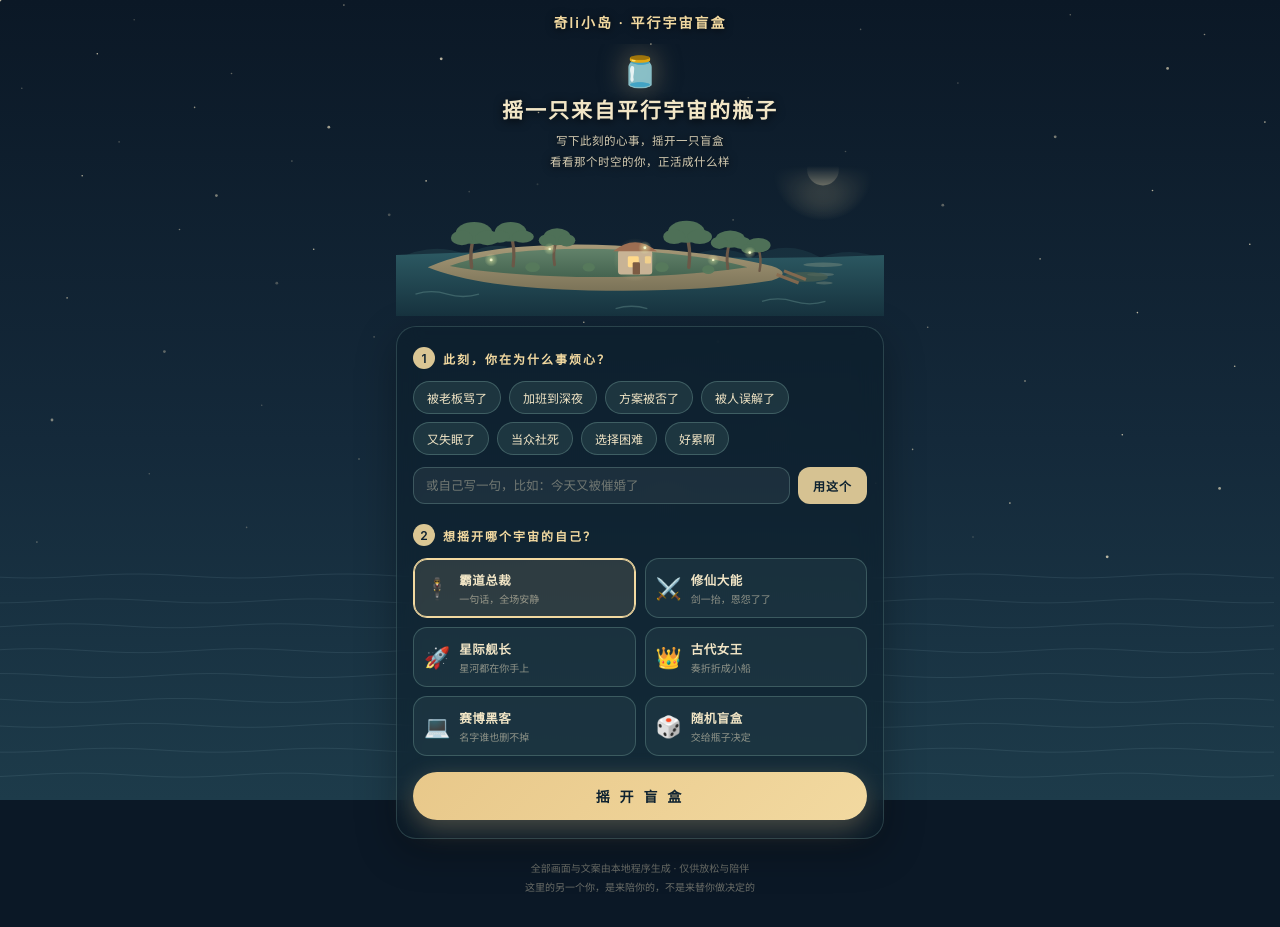
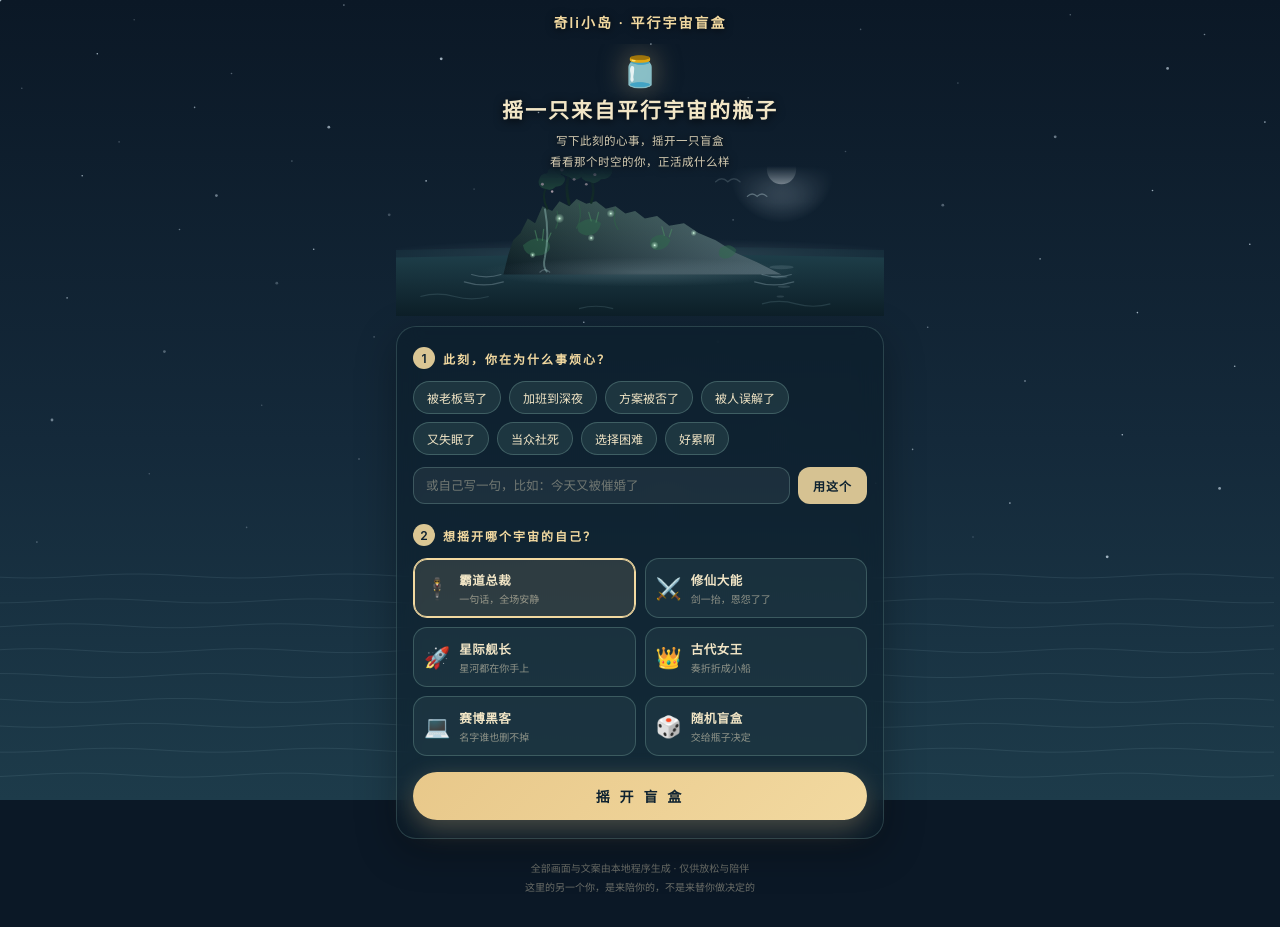
Before and after one commit to hmuma1/qijixinli-h5, a plain HTML site: page game7/index.html in a window 1280 px wide. Drawn offline with Linux system fonts and the light colour scheme; animation ran at ten frames a second.

Commit message:
奇li小岛：孤岛改为世外桃源（树/花/青苔/山泉/萤光/归鸟），漂流瓶还原

```diff
--- a/game7/index.html
+++ b/game7/index.html
@@ -37,7 +37,7 @@ padding:12px 0 10px;margin-bottom:2px}
 .hero h1{position:relative;font-size:21px;letter-spacing:2px;margin:0 0 7px;font-weight:600;text-shadow:0 2px 10px rgba(0,0,0,.8)}
 .hero p{position:relative;font-size:11.5px;line-height:1.8;color:rgba(242,230,198,.88);letter-spacing:.5px;margin:0;text-shadow:0 1px 8px rgba(0,0,0,.85)}
 .hero .scene{position:absolute;left:0;right:0;bottom:0;width:100%;height:150px;z-index:1;pointer-events:none;
--webkit-mask-image:linear-gradient(to bottom,transparent 0%,#000 34%);mask-image:linear-gradient(to bottom,transparent 0%,#000 34%)}
+-webkit-mask-image:linear-gradient(to bottom,transparent 0%,#000 24%);mask-image:linear-gradient(to bottom,transparent 0%,#000 24%)}
 /* 半透明玻璃表单 */
 .panel{background:rgba(11,30,42,.56);border:1px solid rgba(143,192,182,.22);border-radius:20px;
 padding:18px 16px;margin-top:10px;box-shadow:0 12px 40px rgba(0,0,0,.3);
@@ -153,75 +153,130 @@ opacity:0;pointer-events:none;transition:.25s;z-index:99;white-space:nowrap;bord
     <svg class="scene" viewBox="0 0 400 150" preserveAspectRatio="xMidYMax slice" aria-hidden="true">
       <defs>
         <radialGradient id="mg" cx="50%" cy="50%" r="50%">
-          <stop offset="0" stop-color="#ffe6a8" stop-opacity=".5"/><stop offset="1" stop-color="#ffe6a8" stop-opacity="0"/>
+          <stop offset="0" stop-color="#cfe0ec" stop-opacity=".42"/><stop offset="1" stop-color="#cfe0ec" stop-opacity="0"/>
         </radialGradient>
-        <radialGradient id="ff" cx="50%" cy="50%" r="50%">
-          <stop offset="0" stop-color="#e8f0a8" stop-opacity=".85"/><stop offset="1" stop-color="#e8f0a8" stop-opacity="0"/>
+        <linearGradient id="rock" x1="0" y1="0" x2="0" y2="1">
+          <stop offset="0" stop-color="#28433f"/><stop offset="1" stop-color="#0c1c24"/>
+        </linearGradient>
+        <linearGradient id="rockLit" x1="1" y1="0" x2="0" y2="0">
+          <stop offset="0" stop-color="#8aa8b4" stop-opacity=".5"/><stop offset="1" stop-color="#8aa8b4" stop-opacity="0"/>
+        </linearGradient>
+        <linearGradient id="islandSea" x1="0" y1="0" x2="0" y2="1">
+          <stop offset="0" stop-color="#1e3e49"/><stop offset="1" stop-color="#0c1e27"/>
+        </linearGradient>
+        <radialGradient id="mist" cx="50%" cy="50%" r="50%">
+          <stop offset="0" stop-color="#a6c5cd" stop-opacity=".34"/><stop offset="1" stop-color="#a6c5cd" stop-opacity="0"/>
         </radialGradient>
-        <linearGradient id="islandSea" x1="0" y1="0" x2="0" y2="1">
-          <stop offset="0" stop-color="#2c5962"/><stop offset="1" stop-color="#16323e"/>
-        </linearGradient>
-        <linearGradient id="sand" x1="0" y1="0" x2="0" y2="1">
-          <stop offset="0" stop-color="#a89a78"/><stop offset="1" stop-color="#7b7358"/>
-        </linearGradient>
-        <linearGradient id="grass" x1="0" y1="0" x2="0" y2="1">
-          <stop offset="0" stop-color="#62826a"/><stop offset="1" stop-color="#456450"/>
-        </linearGradient>
+        <radialGradient id="spark" cx="50%" cy="50%" r="50%">
+          <stop offset="0" stop-color="#bff0d0" stop-opacity=".9"/><stop offset="1" stop-color="#bff0d0" stop-opacity="0"/>
+        </radialGradient>
       </defs>
-      <circle cx="350" cy="30" r="42" fill="url(#mg)"/>
-      <circle cx="350" cy="30" r="13" fill="#ffecbd" opacity=".95"/>
-      <g fill="#f3e6c4">
-        <circle cx="38" cy="22" r="1" opacity=".7"/><circle cx="92" cy="12" r="1.1" opacity=".5"/>
-        <circle cx="150" cy="26" r=".9" opacity=".55"/><circle cx="206" cy="10" r="1" opacity=".5"/>
-        <circle cx="264" cy="22" r="1" opacity=".6"/><circle cx="116" cy="42" r=".8" opacity=".4"/>
-        <circle cx="296" cy="8" r=".9" opacity=".5"/><circle cx="60" cy="48" r=".7" opacity=".4"/>
+
+      <!-- 冷月 -->
+      <circle cx="316" cy="30" r="44" fill="url(#mg)"/>
+      <circle cx="316" cy="30" r="12" fill="#e3edf2" opacity=".9"/>
+
+      <!-- 疏星 -->
+      <g fill="#cfe0ec">
+        <circle cx="40" cy="20" r=".9" opacity=".5"/><circle cx="96" cy="12" r="1" opacity=".4"/>
+        <circle cx="150" cy="26" r=".8" opacity=".45"/><circle cx="210" cy="10" r="1" opacity=".5"/>
+        <circle cx="262" cy="18" r=".9" opacity=".4"/><circle cx="120" cy="44" r=".7" opacity=".3"/>
+        <circle cx="360" cy="12" r=".8" opacity=".4"/><circle cx="64" cy="46" r=".7" opacity=".3"/>
       </g>
-      <path d="M0 104 Q30 88 58 100 Q84 84 112 102 Q140 90 168 104 L168 112 L0 112Z" fill="#264751" opacity=".45"/>
-      <path d="M236 104 Q264 88 292 102 Q320 86 348 102 Q374 92 400 104 L400 112 L236 112Z" fill="#264751" opacity=".38"/>
-      <path d="M0 100 Q100 95 200 100 T400 100 V150 H0Z" fill="url(#islandSea)"/>
-      <g fill="#ffecbd" opacity=".18">
-        <ellipse cx="350" cy="108" rx="16" ry="1.8"/><ellipse cx="348" cy="116" rx="11" ry="1.5"/><ellipse cx="351" cy="123" rx="7" ry="1.2"/>
+
+      <!-- 归巢的鸟，给海上添一点活气 -->
+      <g stroke="#b8d0d6" fill="none" stroke-width="1" stroke-linecap="round" opacity=".5">
+        <path d="M262 40 q5-5 10 0 q5-5 10 0"/>
+        <path d="M288 52 q4-4 8 0 q4-4 8 0"/>
+        <path d="M246 30 q3-3 6 0 q3-3 6 0" opacity=".7"/>
       </g>
-      <path d="M26 110 Q58 96 106 93 Q158 89 212 95 Q268 99 308 109 Q326 115 308 121 Q246 131 158 129 Q68 127 26 110Z" fill="url(#sand)"/>
-      <path d="M44 109 Q76 98 120 96 Q168 93 214 98 Q260 102 288 110 Q226 119 148 118 Q80 116 44 109Z" fill="url(#grass)"/>
-      <ellipse cx="336" cy="118" rx="18" ry="4" fill="#4a5f50" opacity=".7"/>
-      <circle cx="196" cy="104" r="18" fill="url(#mg)" opacity=".7"/>
-      <g>
-        <rect x="182" y="96" width="28" height="20" rx="2.5" fill="#c8b395"/>
-        <path d="M178 97 Q196 82 214 97 Z" fill="#9d6e52"/>
-        <rect x="190" y="101" width="9" height="9" rx="1.2" fill="#ffd98a"/>
-        <rect x="204" y="101" width="5" height="6" rx="1" fill="#ffd98a" opacity=".75"/>
-        <rect x="194" y="106" width="6" height="10" rx="1" fill="#7d5c43"/>
+
+      <!-- 远海薄雾 -->
+      <path d="M0 96 Q200 90 400 96 V114 H0Z" fill="#193440" opacity=".5"/>
+      <ellipse cx="200" cy="100" rx="230" ry="14" fill="url(#mist)" opacity=".5"/>
+
+      <!-- 海面 -->
+      <path d="M0 102 Q200 97 400 102 V150 H0Z" fill="url(#islandSea)"/>
+
+      <!-- 冷月碎影 -->
+      <g fill="#bcd4de" opacity=".14">
+        <ellipse cx="316" cy="110" rx="10" ry="1.6"/><ellipse cx="314" cy="118" rx="7" ry="1.3"/>
+        <ellipse cx="318" cy="126" rx="5" ry="1"/><ellipse cx="315" cy="134" rx="3" ry=".8"/>
       </g>
-      <g stroke="#6b5847" fill="none" stroke-linecap="round">
-        <path d="M62 110 Q60 96 64 86" stroke-width="2.8"/><path d="M96 109 Q98 94 94 84" stroke-width="2.6"/>
-        <path d="M130 108 Q128 96 132 88" stroke-width="2.3"/><path d="M240 110 Q242 94 238 84" stroke-width="2.8"/>
-        <path d="M272 111 Q270 98 274 90" stroke-width="2.4"/><path d="M298 113 Q300 102 297 95" stroke-width="2"/>
+
+      <!-- 孤岛礁岩：左高右缓入海，孤悬海上 -->
+      <path d="M88 116 L92 100 L96 88 L102 82 L108 70 L114 74 L120 60 L128 64 L134 56 L142 60 L148 54 L156 58 L164 56 L172 62 L180 60 L188 66 L196 64 L204 70 L214 68 L224 76 L236 74 L248 82 L262 88 L278 98 L296 106 L316 116 Z" fill="url(#rock)"/>
+      <path d="M88 116 L92 100 L96 88 L102 82 L108 70 L114 74 L120 60 L128 64 L134 56 L142 60 L148 54 L156 58 L164 56 L172 62 L180 60 L188 66 L196 64 L204 70 L214 68 L224 76 L236 74 L248 82 L262 88 L278 98 L296 106 L316 116 Z" fill="url(#rockLit)"/>
+
+      <!-- 岩面青苔与蔓草：野生，不是修剪过的园林 -->
+      <g fill="#2f6a4c" opacity=".5">
+        <path d="M104 92 q10-9 20-4 q6 8-4 12 q-14 3-16-8z"/>
+        <path d="M150 74 q10-7 18 0 q-2 10-12 10 q-10-2-6-10z"/>
+        <path d="M210 86 q9-6 15 2 q-3 8-12 8 q-8-3-3-10z"/>
+        <path d="M266 94 q8-5 13 2 q-2 7-10 7 q-7-2-3-9z"/>
       </g>
-      <g fill="#4e7057">
-        <ellipse cx="64" cy="82" rx="15" ry="9"/><ellipse cx="54" cy="86" rx="9" ry="6"/><ellipse cx="75" cy="86" rx="10" ry="6"/>
-        <ellipse cx="94" cy="81" rx="13" ry="8"/><ellipse cx="85" cy="85" rx="8" ry="5"/><ellipse cx="104" cy="85" rx="9" ry="5"/>
-        <ellipse cx="132" cy="85" rx="11" ry="7"/><ellipse cx="124" cy="88" rx="7" ry="5"/><ellipse cx="140" cy="88" rx="7" ry="5"/>
-        <ellipse cx="238" cy="81" rx="15" ry="9"/><ellipse cx="228" cy="85" rx="9" ry="6"/><ellipse cx="249" cy="85" rx="10" ry="6"/>
-        <ellipse cx="274" cy="87" rx="12" ry="7"/><ellipse cx="265" cy="90" rx="7" ry="5"/><ellipse cx="283" cy="90" rx="8" ry="5"/>
-        <ellipse cx="297" cy="92" rx="10" ry="6"/><ellipse cx="289" cy="95" rx="6" ry="4"/>
+      <g stroke="#4b8a63" fill="none" stroke-width="1" stroke-linecap="round" opacity=".6">
+        <path d="M116 88 l-2-8 M120 88 l1-9 M124 89 l3-7"/>
+        <path d="M160 72 l-2-7 M164 73 l2-8"/>
+        <path d="M220 84 l-2-7 M224 85 l2-6"/>
       </g>
-      <g fill="#577a5c" opacity=".95">
-        <ellipse cx="112" cy="110" rx="6" ry="4"/><ellipse cx="158" cy="110" rx="5" ry="3.5"/>
-        <ellipse cx="218" cy="110" rx="5.5" ry="4"/><ellipse cx="256" cy="112" rx="5" ry="3.5"/>
+
+      <!-- 岩顶几棵树：错落、歪斜、不成排，像自己长出来的 -->
+      <g stroke="#122c26" fill="none" stroke-linecap="round">
+        <path d="M142 58 Q138 44 142 34" stroke-width="2.4"/>
+        <path d="M160 57 Q164 44 159 38" stroke-width="2"/>
+        <path d="M124 62 Q119 52 123 45" stroke-width="1.7"/>
       </g>
-      <g>
-        <circle cx="78" cy="104" r="5.5" fill="url(#ff)" opacity=".7"/><circle cx="78" cy="104" r="1.2" fill="#eef4c8"/>
-        <circle cx="126" cy="95" r="5" fill="url(#ff)" opacity=".65"/><circle cx="126" cy="95" r="1" fill="#eef4c8"/>
-        <circle cx="204" cy="94" r="5.5" fill="url(#ff)" opacity=".7"/><circle cx="204" cy="94" r="1.2" fill="#eef4c8"/>
-        <circle cx="260" cy="104" r="5" fill="url(#ff)" opacity=".6"/><circle cx="260" cy="104" r="1" fill="#eef4c8"/>
-        <circle cx="290" cy="98" r="5" fill="url(#ff)" opacity=".65"/><circle cx="290" cy="98" r="1.1" fill="#eef4c8"/>
+      <g fill="#265640" opacity=".92">
+        <path d="M142 36 q-11-2-10-11 q1-8 9-9 q2-9 11-7 q8 2 7 10 q7 3 5 10 q-2 6-11 6 q-6 6-11 1z"/>
+        <path d="M159 40 q-9-1-8-9 q1-7 8-8 q2-7 9-6 q6 2 5 8 q6 3 4 8 q-2 5-9 5 q-5 5-9 2z"/>
+        <path d="M123 46 q-7-1-6-7 q1-6 7-6 q1-6 7-5 q5 1 4 6 q5 2 3 6 q-2 4-7 4 q-4 4-8 2z"/>
       </g>
-      <g stroke="#8a6b4f" stroke-width="2.6" opacity=".9">
-        <path d="M312 116 l18 7"/><path d="M318 113 l18 7"/>
+      <!-- 枝头几点花，世外桃源的信物 -->
+      <g fill="#f6d9e2" opacity=".9">
+        <circle cx="136" cy="30" r="1.5"/><circle cx="150" cy="26" r="1.4"/>
+        <circle cx="146" cy="38" r="1.2"/><circle cx="163" cy="34" r="1.3"/>
+        <circle cx="156" cy="42" r="1.1"/><circle cx="120" cy="42" r="1.2"/>
+        <circle cx="128" cy="48" r="1"/>
       </g>
-      <g stroke="#8fc0b6" stroke-width="1.1" fill="none" opacity=".28">
-        <path d="M16 132 q13-4 26 0 t26 0"/><path d="M300 138 q13-4 26 0 t26 0"/><path d="M180 144 q13-4 26 0"/>
+
+      <!-- 藤蔓垂落 -->
+      <g stroke="#2f6048" fill="none" stroke-width="1" opacity=".65" stroke-linecap="round">
+        <path d="M150 58 q3 12 -2 20"/><path d="M180 62 q-3 10 2 17"/>
+        <path d="M132 64 q2 8 -1 14"/>
+      </g>
+
+      <!-- 一线山泉入海 -->
+      <path d="M122 62 q4 22 0 40 q-2 8 2 12" fill="none" stroke="#a8d8d0" stroke-width="1.6" opacity=".4"/>
+      <g stroke="#bcd4de" fill="none" opacity=".3" stroke-linecap="round">
+        <path d="M118 114 q4-4 8 0"/>
+      </g>
+
+      <!-- 岛上的灵光：自然的萤光，不是谁家的灯 -->
+      <g fill="url(#spark)" opacity=".8">
+        <circle cx="134" cy="70" r="4"/><circle cx="176" cy="66" r="3.4"/>
+        <circle cx="160" cy="86" r="3"/><circle cx="212" cy="92" r="3.2"/>
+        <circle cx="112" cy="100" r="2.6"/><circle cx="244" cy="82" r="2.6"/>
+      </g>
+      <g fill="#dfffee" opacity=".8">
+        <circle cx="134" cy="70" r=".8"/><circle cx="176" cy="66" r=".7"/>
+        <circle cx="160" cy="86" r=".7"/><circle cx="212" cy="92" r=".7"/>
+        <circle cx="112" cy="100" r=".6"/><circle cx="244" cy="82" r=".6"/>
+      </g>
+
+      <!-- 海浪拍岸 -->
+      <g stroke="#bcd4de" fill="none" opacity=".28" stroke-linecap="round">
+        <path d="M62 116 q12 4 24 0"/><path d="M56 122 q16 5 32 0"/>
+        <path d="M300 116 q12 4 24 0"/><path d="M294 122 q16 5 32 0"/>
+      </g>
+
+      <!-- 雾锁孤礁 -->
+      <ellipse cx="200" cy="114" rx="132" ry="12" fill="url(#mist)" opacity=".62"/>
+
+      <!-- 前景波纹 -->
+      <g stroke="#7fa6ae" stroke-width="1" fill="none" opacity=".2">
+        <path d="M20 134 q14-4 28 0 t28 0"/><path d="M300 140 q14-4 28 0 t28 0"/>
+        <path d="M150 144 q14-4 28 0"/>
       </g>
     </svg>
     <div class="txt">
@@ -305,7 +360,7 @@ opacity:0;pointer-events:none;transition:.25s;z-index:99;white-space:nowrap;bord
     ctx.fillStyle=g;ctx.fillRect(0,0,W,H);
     for(var i=0;i<70;i++){
       var x=(i*97.3)%W,y=(i*53.7)%(H*0.72),a=0.25+0.55*(0.5+0.5*Math.sin(t*1.2+i));
-      ctx.globalAlpha=a;ctx.fillStyle='#f3e6c4';
+      ctx.globalAlpha=a;ctx.fillStyle='#cfe0ec';
       ctx.beginPath();ctx.arc(x,y,(i%4===0?1.4:0.8),0,6.2832);ctx.fill();
     }
     ctx.globalAlpha=1;
```
Also changed, not shown: index.html (+115 -60 lines).
